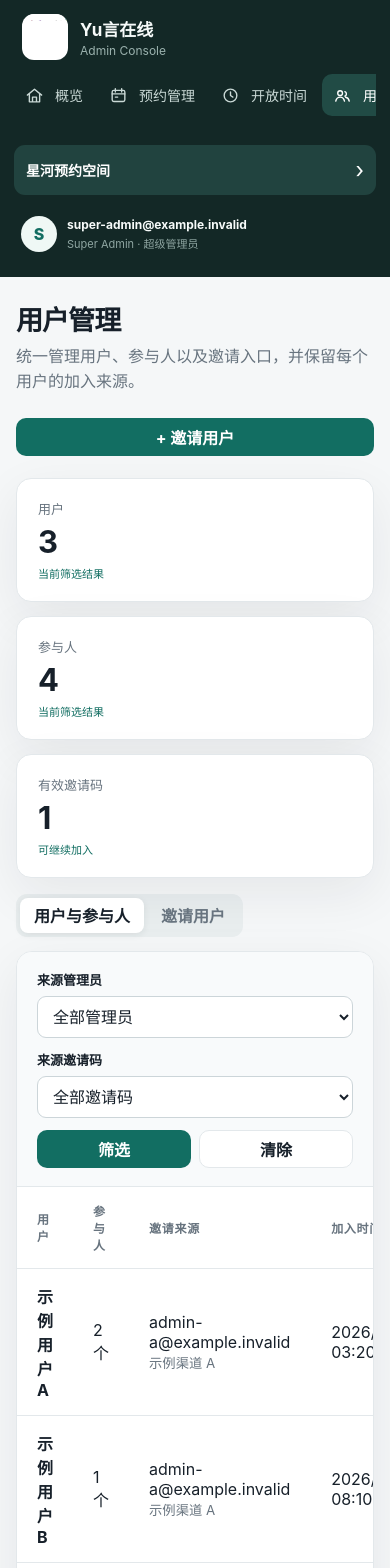
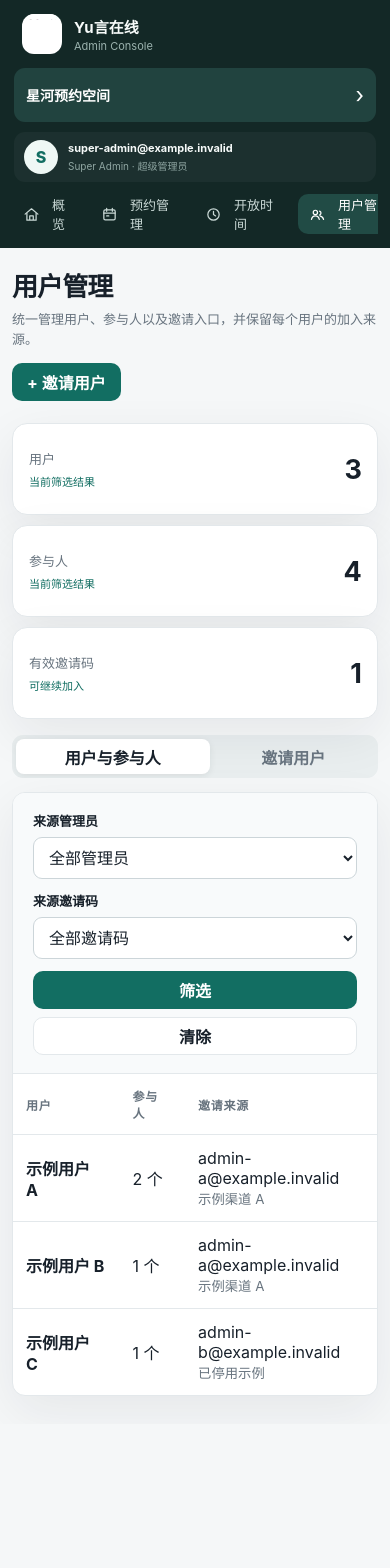
Before and after one commit to huangshirui/yuke, a Vue app in the folder apps/admin/: page /spaces/sp_demo_alpha/users in a window 390 px wide. Shown: the top 1568 px of the page. After the commit the page ends 1424 px from the top, so only its background shows below. Built offline with nearby package versions, Linux system fonts and the light colour scheme.

Commit message:
style(admin): adapt current-space shell for mobile

```diff
--- a/apps/admin/src/styles.css
+++ b/apps/admin/src/styles.css
@@ -624,3 +624,209 @@ textarea:focus { border-color: #62a79e; box-shadow: 0 0 0 3px rgba(18,110,98,.1)
   .quick-actions { grid-template-columns: 1fr; }
   .trend-chart { gap: 6px; padding-inline: 12px; }
 }
+
+
+/* Mobile Admin shell refinements */
+@media (max-width: 820px) {
+  .sidebar {
+    display: flex;
+    flex-direction: column;
+    gap: 0;
+    background: #132826;
+  }
+  .brand { order: 1; }
+  .sidebar-bottom {
+    order: 2;
+    grid-template-columns: minmax(0, 1fr) minmax(0, 1.25fr);
+    align-items: stretch;
+    padding-top: 0;
+    margin: 4px 0 10px;
+  }
+  .primary-nav {
+    order: 3;
+    margin: 0 -2px;
+    padding: 2px 0 0;
+    display: flex;
+    gap: 6px;
+    overflow-x: auto;
+    overscroll-behavior-x: contain;
+    scroll-snap-type: x proximity;
+  }
+  .nav-group {
+    display: flex;
+    gap: 4px;
+    padding-right: 6px;
+    border-right: 1px solid rgba(255,255,255,.08);
+  }
+  .nav-group:last-child { border-right: 0; padding-right: 0; }
+  .nav-item {
+    scroll-snap-align: start;
+    min-height: 40px;
+    padding-inline: 10px;
+    font-size: 13px;
+  }
+  .nav-item .app-icon { width: 17px; height: 17px; }
+  .nav-item--disabled .coming-badge { display: none; }
+
+  .space-switcher-button,
+  .account-card {
+    min-height: 54px;
+    height: 100%;
+  }
+  .account-card {
+    border-radius: 11px;
+    background: rgba(255,255,255,.04);
+    padding-inline: 10px;
+  }
+  .account-card .avatar { flex-basis: 34px; width: 34px; height: 34px; }
+  .account-card strong { font-size: 11px; }
+  .account-card small { font-size: 10px; }
+  .space-menu {
+    position: fixed;
+    left: 14px;
+    right: 14px;
+    top: 118px;
+    bottom: auto;
+    width: auto;
+    max-width: none;
+    max-height: calc(100vh - 136px);
+  }
+
+  .page-heading {
+    gap: 14px;
+  }
+  .page-heading > .button,
+  .page-heading > .page-context,
+  .page-heading > .date-chip {
+    align-self: flex-start;
+  }
+
+  .metric-row,
+  .overview-metrics,
+  .users-metrics {
+    grid-template-columns: repeat(2, minmax(0, 1fr));
+  }
+  .metric-card,
+  .overview-metric {
+    min-height: 104px;
+    padding: 16px;
+  }
+  .overview-metric strong { font-size: 27px; }
+
+  .overview-grid { grid-template-columns: 1fr; }
+  .overview-card-heading { min-height: 54px; padding-inline: 15px; }
+  .today-booking-row {
+    grid-template-columns: 92px minmax(0, 1fr) 18px;
+    padding-inline: 14px;
+    gap: 10px;
+  }
+  .today-resource { display: none; }
+  .trend-chart { height: 210px; padding-inline: 14px; }
+  .quick-actions { grid-template-columns: repeat(2, minmax(0, 1fr)); }
+
+  .panel-heading { padding: 18px 16px; }
+  th, td { padding: 13px 14px; }
+  .summary-strip { overflow-x: auto; white-space: nowrap; }
+  .inline-form,
+  .invite-form {
+    display: grid;
+    grid-template-columns: 1fr;
+    align-items: stretch;
+    padding: 16px;
+  }
+  .invite-form .field { min-width: 0; }
+
+  .section-tabs {
+    width: 100%;
+    overflow-x: auto;
+  }
+  .section-tabs button { flex: 1 0 auto; }
+
+  .source-panel { margin: 14px 12px 16px; }
+  .detail-meta,
+  .participant-notes,
+  .note-editor {
+    grid-template-columns: 1fr;
+  }
+
+  .modal-backdrop {
+    align-items: end;
+    padding: 0;
+  }
+  .modal,
+  .modal-card,
+  .booking-edit-modal {
+    width: 100%;
+    max-width: none;
+    max-height: 92vh;
+    border-radius: 18px 18px 0 0;
+    padding: 18px 16px calc(18px + env(safe-area-inset-bottom));
+  }
+
+  .schedule-panel {
+    border-radius: 12px;
+  }
+}
+
+@media (max-width: 560px) {
+  .brand-logo-wrap { width: 40px; height: 40px; flex-basis: 40px; }
+  .brand strong { font-size: 15px; }
+  .brand small { font-size: 11px; }
+
+  .sidebar-bottom { grid-template-columns: 1fr; }
+  .account-card { min-height: 48px; }
+  .space-menu { top: 166px; }
+
+  .page { padding: 18px 12px 28px; }
+  .page-heading h1 { font-size: 26px; }
+  .page-heading p { font-size: 13px; }
+
+  .metric-row,
+  .overview-metrics,
+  .users-metrics {
+    grid-template-columns: 1fr;
+    gap: 10px;
+  }
+  .overview-metric {
+    min-height: 92px;
+    grid-template-columns: 1fr auto;
+    align-items: center;
+  }
+  .overview-metric > span,
+  .overview-metric small { grid-column: 1; }
+  .overview-metric strong { grid-column: 2; grid-row: 1 / span 2; }
+
+  .today-booking-row {
+    grid-template-columns: 78px minmax(0, 1fr) 14px;
+    min-height: 62px;
+    padding: 9px 12px;
+  }
+  .today-time { font-size: 11px; }
+  .trend-chart { height: 190px; gap: 5px; }
+  .quick-actions { grid-template-columns: 1fr; }
+
+  .filter-actions,
+  .modal-actions,
+  .booking-filter-actions {
+    display: grid;
+    grid-template-columns: 1fr;
+  }
+  .filter-actions .button,
+  .modal-actions .button,
+  .booking-filter-actions .button {
+    width: 100%;
+  }
+
+  .panel { border-radius: 13px; }
+  .panel-heading { gap: 12px; }
+  .panel-heading h2 { font-size: 18px; }
+
+  .table-wrap {
+    margin-inline: -1px;
+    -webkit-overflow-scrolling: touch;
+  }
+  table { min-width: 680px; }
+
+  .space-menu-heading { min-height: 48px; }
+  .space-menu-item { min-height: 44px; }
+}
```
